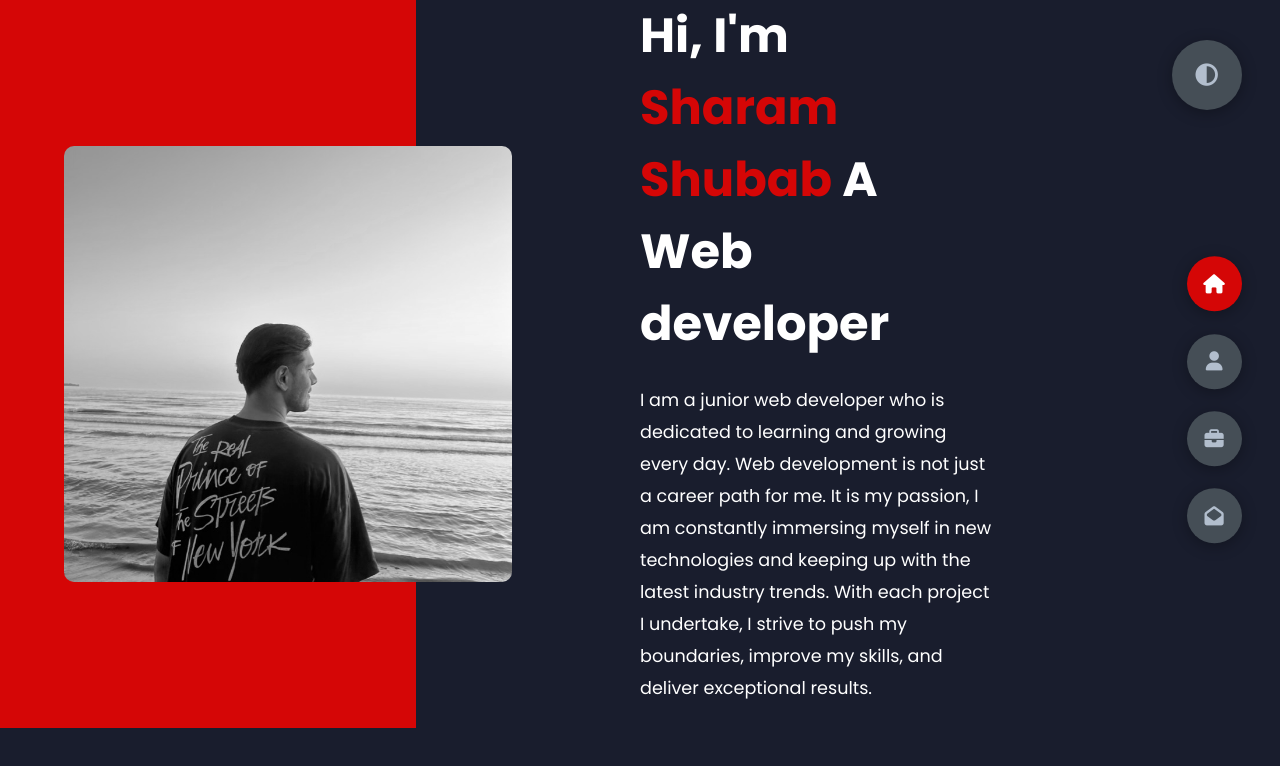
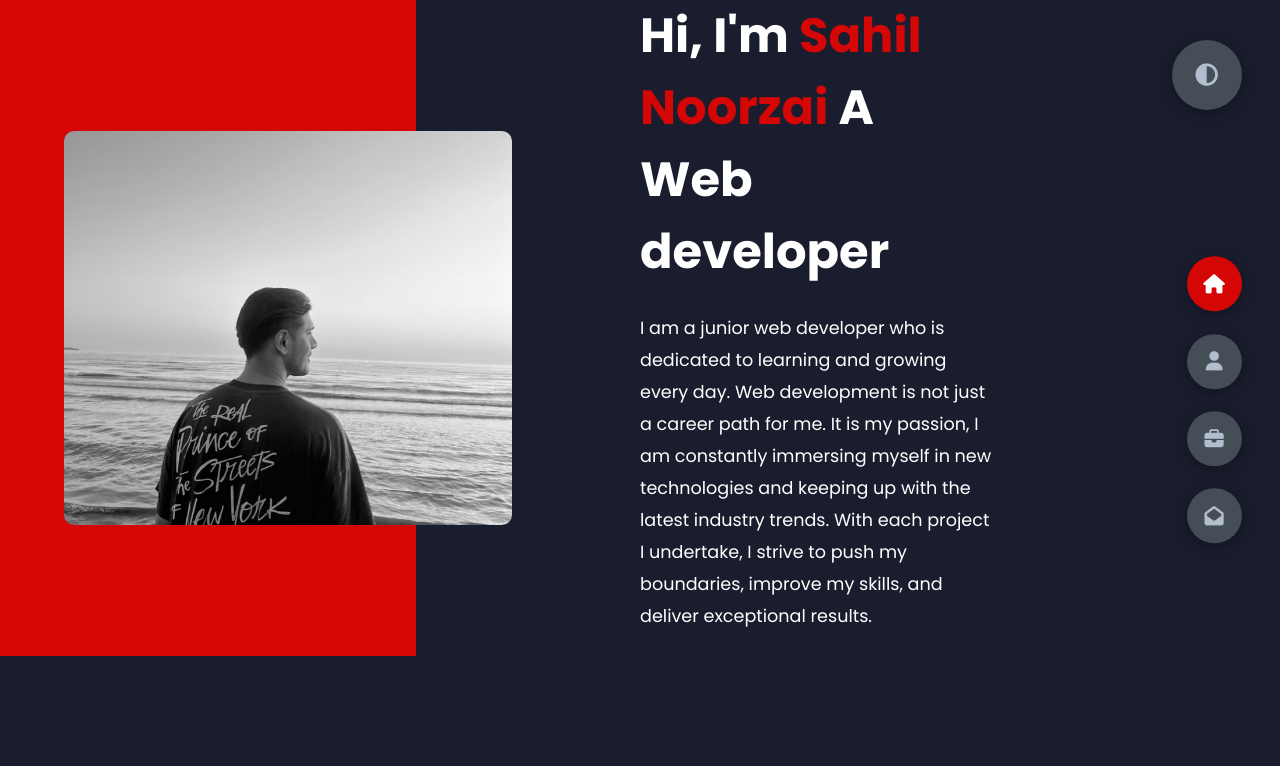
Before and after one commit to nftGambler/noorzai-portfolio, a plain HTML site: page index.html in a window 1280 px wide. Drawn offline with Linux system fonts and the light colour scheme.

Commit message:
name change

```diff
--- a/index.html
+++ b/index.html
@@ -24,7 +24,7 @@
 
     </div>
     <div class="right-header">
-  <h1 class="name">Hi, I'm <span>Sharam Shubab</span> A Web developer</h1>
+  <h1 class="name">Hi, I'm <span>Sahil Noorzai</span> A Web developer</h1>
   <p>
     I am a junior web developer who is dedicated to learning and growing
     every day. Web development is not just a career path for me. It is my passion, I am constantly
```
